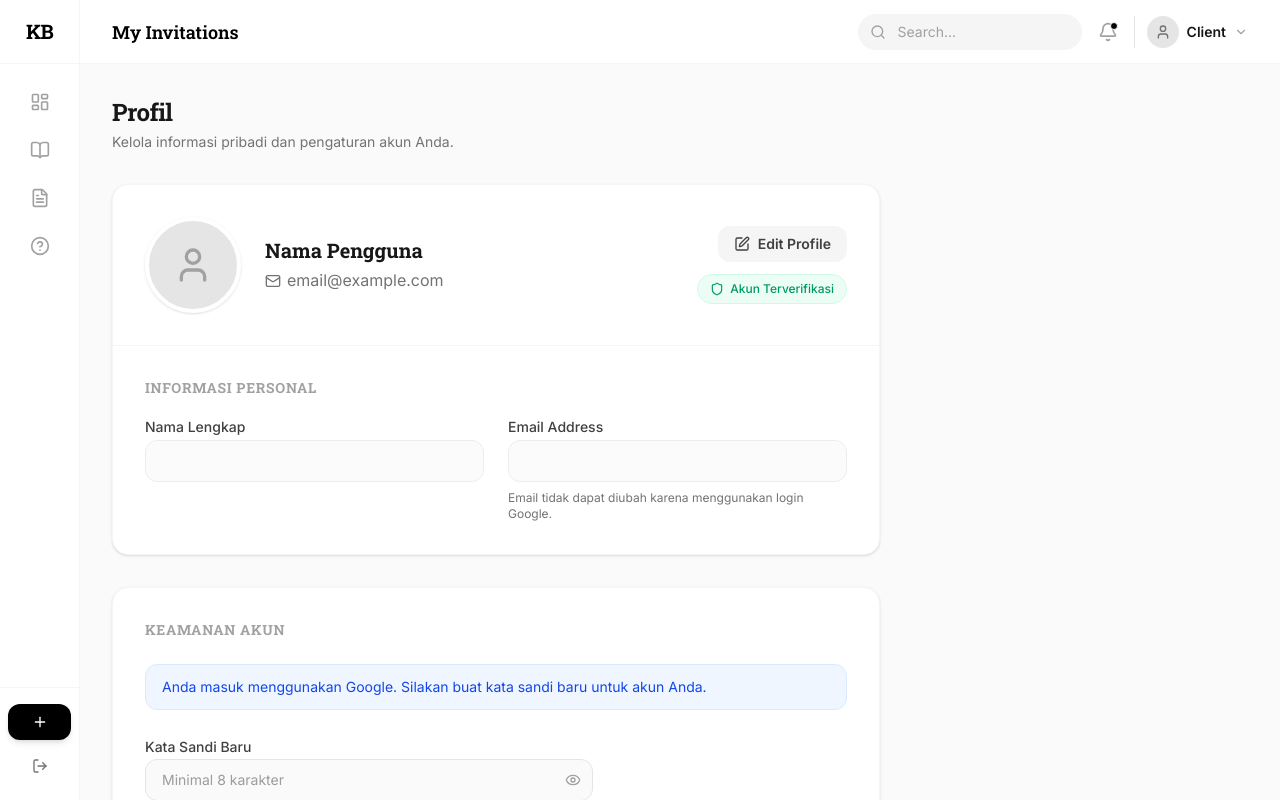
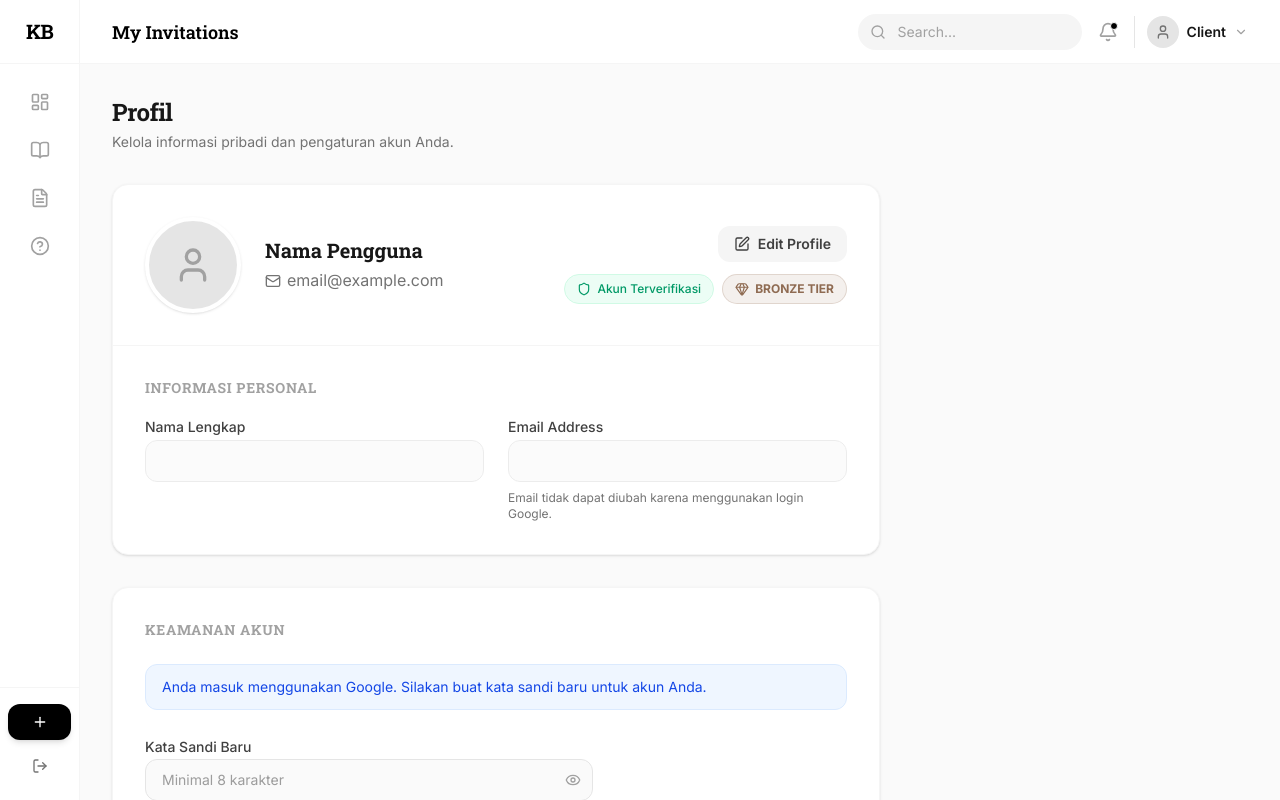
Before and after one commit to ruyatsyah/wedding-invitation, a Next.js app: page /client/profile in a window 1280 px wide. Built offline with nearby package versions, Linux system fonts and the light colour scheme; no server answers; a web font is replaced by a local one.

Commit message:
feat: user tier in profile, track used templates, admin template bypass

```diff
--- a/src/app/client/catalog/page.tsx
+++ b/src/app/client/catalog/page.tsx
@@ -2,8 +2,9 @@
 
 import React, { useState } from 'react';
 import Link from 'next/link';
-import { Search, Eye, ShoppingCart } from 'lucide-react';
+import { Search, Eye, ShoppingCart, Settings2 } from 'lucide-react';
 import { useQuery } from '@tanstack/react-query';
+import { useSession } from 'next-auth/react';
 
 interface Template {
   _id: string;
@@ -21,6 +22,8 @@ interface Template {
 
 export default function TemplateCatalog() {
   const [search, setSearch] = useState('');
+  const { data: session } = useSession();
+  const isAdmin = (session?.user as any)?.role === 'admin';
 
   const { data: templates = [], isLoading } = useQuery({
     queryKey: ['templates', 'published'],
@@ -32,12 +35,27 @@ export default function TemplateCatalog() {
     },
   });
 
+  const { data: projects = [] } = useQuery({
+    queryKey: ['projects'],
+    queryFn: async () => {
+      const res = await fetch('/api/projects');
+      const data = await res.json();
+      if (!data.success) throw new Error(data.error || 'Failed to fetch projects');
+      return data.data;
+    },
+  });
+
   const filtered = templates.filter((t: Template) =>
     t.templateName.toLowerCase().includes(search.toLowerCase())
   );
 
   const formatPrice = (price: number) =>
     new Intl.NumberFormat('id-ID', { style: 'currency', currency: 'IDR', minimumFractionDigits: 0 }).format(price);
+
+  const getUsedProject = (templateId: string) => {
+    if (isAdmin) return null; // Admin bebas pakai berulang kali
+    return projects.find((p: any) => p.themeId?._id === templateId || p.themeId === templateId);
+  };
 
   return (
     <div className="p-8 max-w-7xl mx-auto space-y-8">
@@ -92,8 +110,15 @@ export default function TemplateCatalog() {
         </div>
       ) : (
         <div className="grid grid-cols-1 md:grid-cols-2 lg:grid-cols-4 gap-6">
-          {filtered.map((tpl: Template) => (
-            <div key={tpl._id} className="bg-white rounded-xl border border-slate-200 overflow-hidden flex flex-col group hover:shadow-lg transition-shadow">
+          {filtered.map((tpl: Template) => {
+            const usedProject = getUsedProject(tpl._id);
+            return (
+            <div key={tpl._id} className="bg-white rounded-xl border border-slate-200 overflow-hidden flex flex-col group hover:shadow-lg transition-shadow relative">
+              {usedProject && (
+                <div className="absolute top-3 right-3 bg-[#8D1A42]/90 text-white px-2.5 py-1 rounded-full text-[10px] font-bold tracking-wider z-10 shadow-sm backdrop-blur-sm">
+                  DIGUNAKAN
+                </div>
+              )}
               <div className="h-56 relative overflow-hidden bg-slate-100">
                 {/* eslint-disable-next-line @next/next/no-img-element */}
                 <img
@@ -132,16 +157,25 @@ export default function TemplateCatalog() {
                   >
                     <Eye className="w-4 h-4" /> Preview
                   </a>
+                  {usedProject ? (
+                    <Link
+                      href={`/client/undangan/${usedProject._id}/edit`}
+                      className="flex items-center justify-center gap-1.5 py-2.5 bg-[#8D1A42] rounded-lg text-sm font-medium text-white hover:bg-[#721535] transition-colors"
+                    >
+                      <Settings2 className="w-4 h-4" /> Kelola
+                    </Link>
+                  ) : (
                     <Link
                       href={`/client?theme=${tpl._id}`}
                       className="flex items-center justify-center gap-1.5 py-2.5 bg-[#8D1A42] rounded-lg text-sm font-medium text-white hover:bg-[#721535] transition-colors"
                     >
                       <ShoppingCart className="w-4 h-4" /> Gunakan
                     </Link>
+                  )}
                 </div>
               </div>
             </div>
-          ))}
+          )})}
 
           {/* Empty State / Not found */}
           {filtered.length === 0 && (
--- a/src/app/client/page.tsx
+++ b/src/app/client/page.tsx
@@ -3,7 +3,7 @@
 import React, { useState, useEffect, Suspense } from 'react';
 import { useSearchParams, useRouter } from 'next/navigation';
 import { BarChart3, CalendarDays, Package, Settings, ExternalLink, Plus, ShoppingCart, X } from 'lucide-react';
-import { useQuery, useMutation } from '@tanstack/react-query';
+import { useQuery, useMutation, useQueryClient } from '@tanstack/react-query';
 import { useSession } from 'next-auth/react';
 
 interface Template {
@@ -53,6 +53,8 @@ function DashboardContent() {
     }
   }, [themeId, templates]);
 
+  const queryClient = useQueryClient();
+
   const createProjectMutation = useMutation({
     mutationFn: async () => {
       const res = await fetch('/api/projects', {
@@ -64,7 +66,10 @@ function DashboardContent() {
       if (!data.success) throw new Error(data.error || 'Gagal memproses pesanan.');
       return data.data;
     },
-    onSuccess: () => { router.push('/client/undangan'); },
+    onSuccess: () => {
+      queryClient.invalidateQueries({ queryKey: ['projects'] });
+      router.push('/client/undangan');
+    },
     onError: (err: any) => { setErrorMsg(err.message); }
   });
 
--- a/src/app/client/profile/page.tsx
+++ b/src/app/client/profile/page.tsx
@@ -3,7 +3,8 @@
 import React, { useState, useEffect } from 'react';
 import { useSession } from 'next-auth/react';
 import Image from 'next/image';
-import { User, Mail, Shield, Save, Edit, Loader2, X, Eye, EyeOff } from 'lucide-react';
+import { useQuery } from '@tanstack/react-query';
+import { User, Mail, Shield, Save, Edit, Loader2, X, Eye, EyeOff, Gem } from 'lucide-react';
 
 export default function ClientProfilePage() {
   const { data: session, update } = useSession();
@@ -24,6 +25,25 @@ export default function ClientProfilePage() {
   const [passwordSuccess, setPasswordSuccess] = useState('');
 
   const hasPassword = (user as any)?.hasPassword;
+
+  const { data: projects = [] } = useQuery({
+    queryKey: ['projects'],
+    queryFn: async () => {
+      const res = await fetch('/api/projects');
+      const data = await res.json();
+      if (!data.success) throw new Error(data.error);
+      return data.data;
+    },
+  });
+
+  let userTier = 'BRONZE';
+  if ((user as any)?.role === 'admin') {
+    userTier = 'GOLD';
+  } else if (projects.some((p: any) => p.plan?.toLowerCase() === 'gold')) {
+    userTier = 'GOLD';
+  } else if (projects.some((p: any) => p.plan?.toLowerCase() === 'silver')) {
+    userTier = 'SILVER';
+  }
 
   useEffect(() => {
     if (user?.name) {
@@ -147,10 +167,22 @@ export default function ClientProfilePage() {
                   Edit Profile
                 </button>
               )}
-              <span className="inline-flex items-center gap-1.5 px-3 py-1.5 rounded-full text-xs font-medium bg-emerald-50 text-emerald-600 border border-emerald-100">
-                <Shield className="w-3.5 h-3.5" />
-                Akun Terverifikasi
-              </span>
+              <div className="flex items-center gap-2">
+                <span className="inline-flex items-center gap-1.5 px-3 py-1.5 rounded-full text-xs font-medium bg-emerald-50 text-emerald-600 border border-emerald-100">
+                  <Shield className="w-3.5 h-3.5" />
+                  Akun Terverifikasi
+                </span>
+                <span className={`inline-flex items-center gap-1.5 px-3 py-1.5 rounded-full text-xs font-bold border ${
+                  userTier === 'GOLD'
+                    ? 'bg-amber-100 text-amber-700 border-amber-200'
+                    : userTier === 'SILVER'
+                      ? 'bg-slate-100 text-slate-700 border-slate-200'
+                      : 'bg-[#8F6B52]/10 text-[#8F6B52] border-[#8F6B52]/20'
+                }`}>
+                  <Gem className="w-3.5 h-3.5" />
+                  {userTier} TIER
+                </span>
+              </div>
             </div>
           </div>
 
```
Lines whose indentation alone changed are shown as unchanged.
